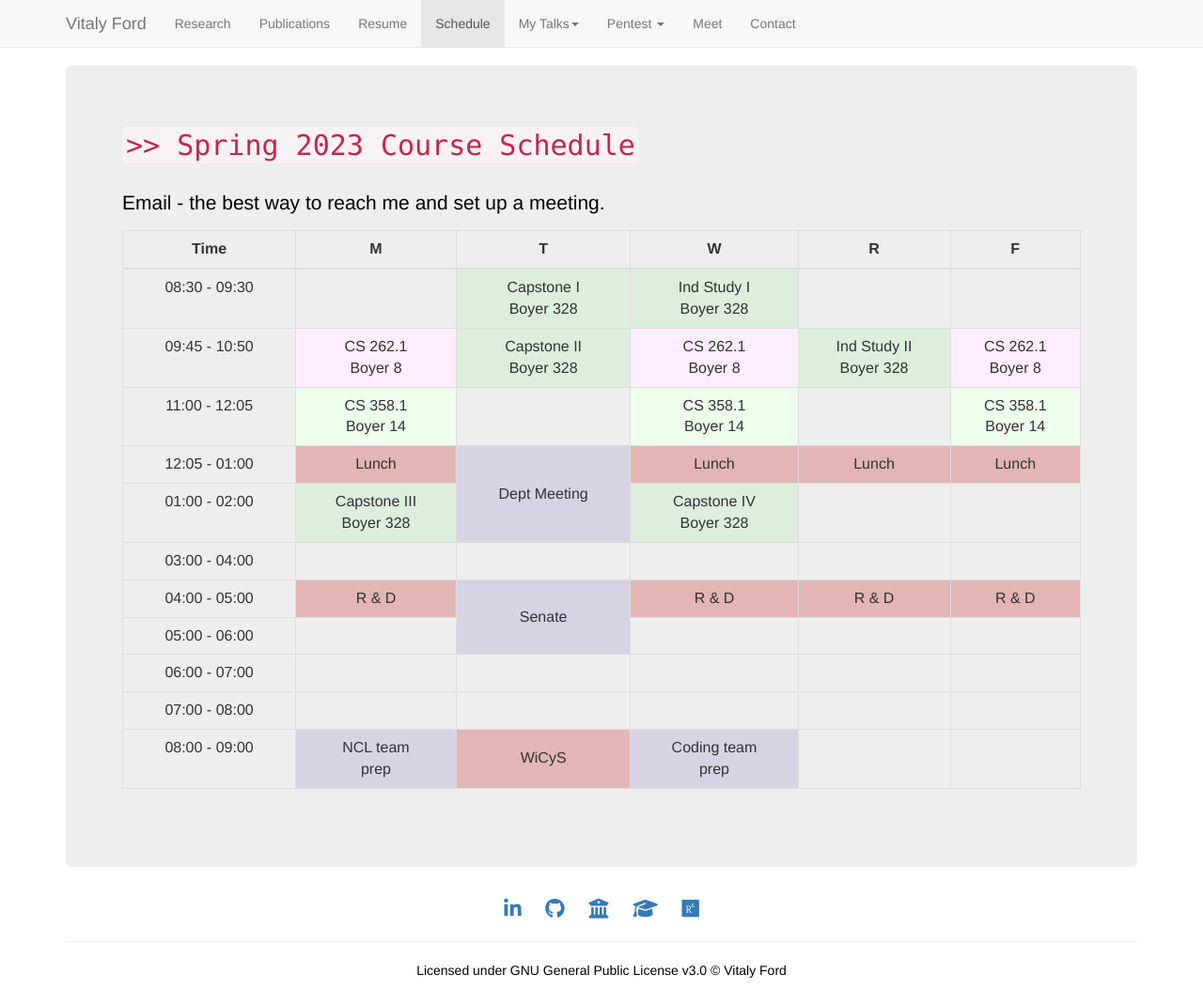
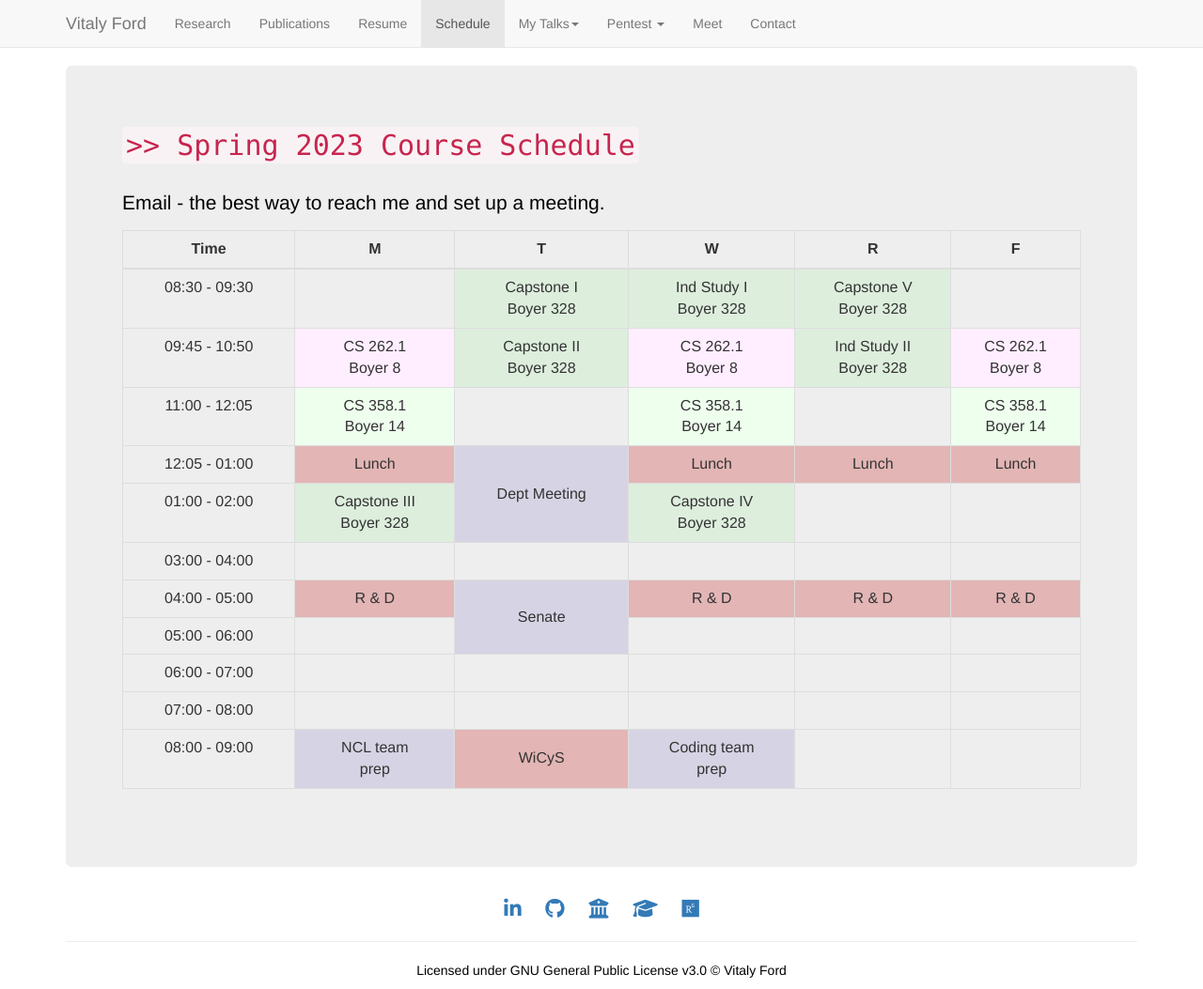
Before and after one commit to vitalyford/vitalyford.github.io, a Jekyll site: the page built from schedule.html, in a window 1280 px wide and 1053 px high. Shown: the whole window at 94% size. Built offline with Jekyll 4.4.1, drawn with Linux system fonts in a browser that asks for light colours; nearby versions of some CDN libraries.

Commit message:
Add capstone V on schedule

```diff
--- a/schedule.html
+++ b/schedule.html
@@ -23,7 +23,7 @@ permalink: "/schedule/"
                 <td></td>
                 <td class="custom-table course3">Capstone I<br>Boyer 328</td>
                 <td class="custom-table course3">Ind Study I<br>Boyer 328</td>
-                <td></td>
+                <td class="custom-table course3">Capstone V<br>Boyer 328</td>
                 <td></td>
             </tr>
             <tr>
```
